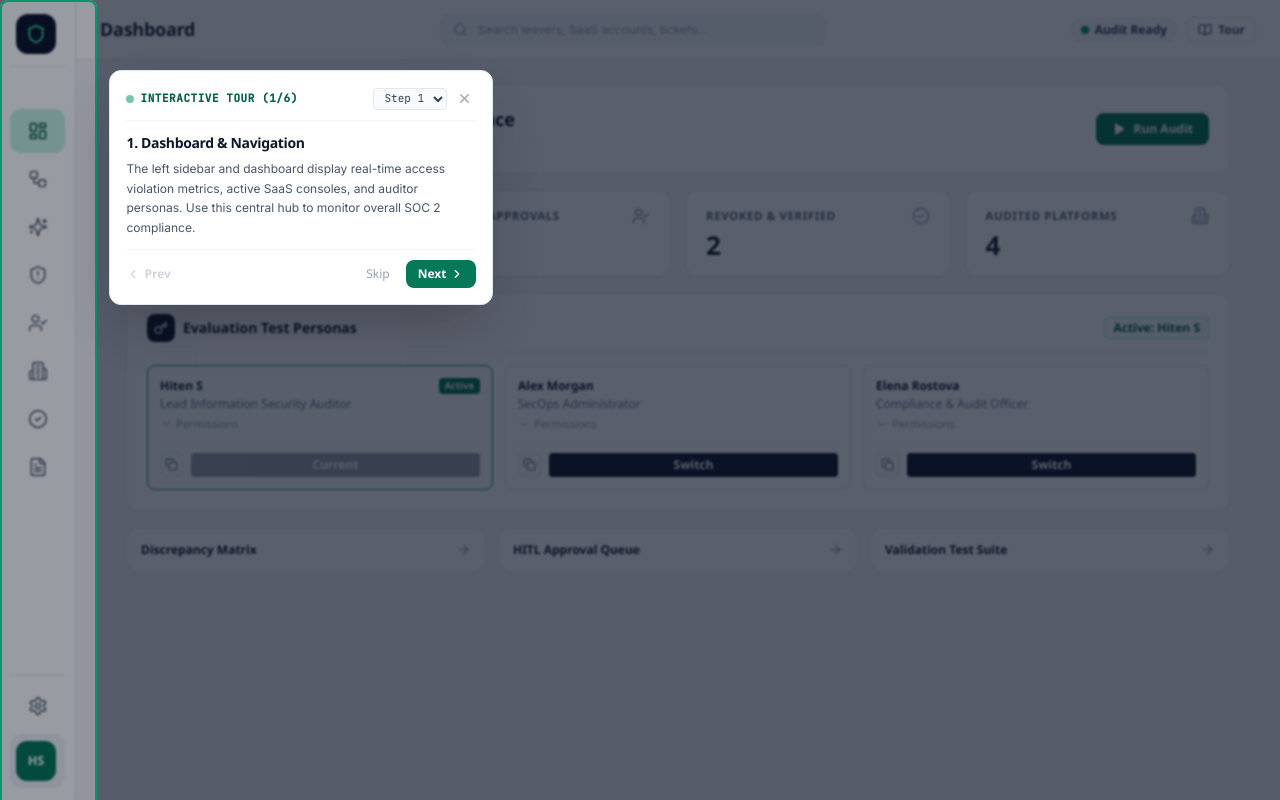
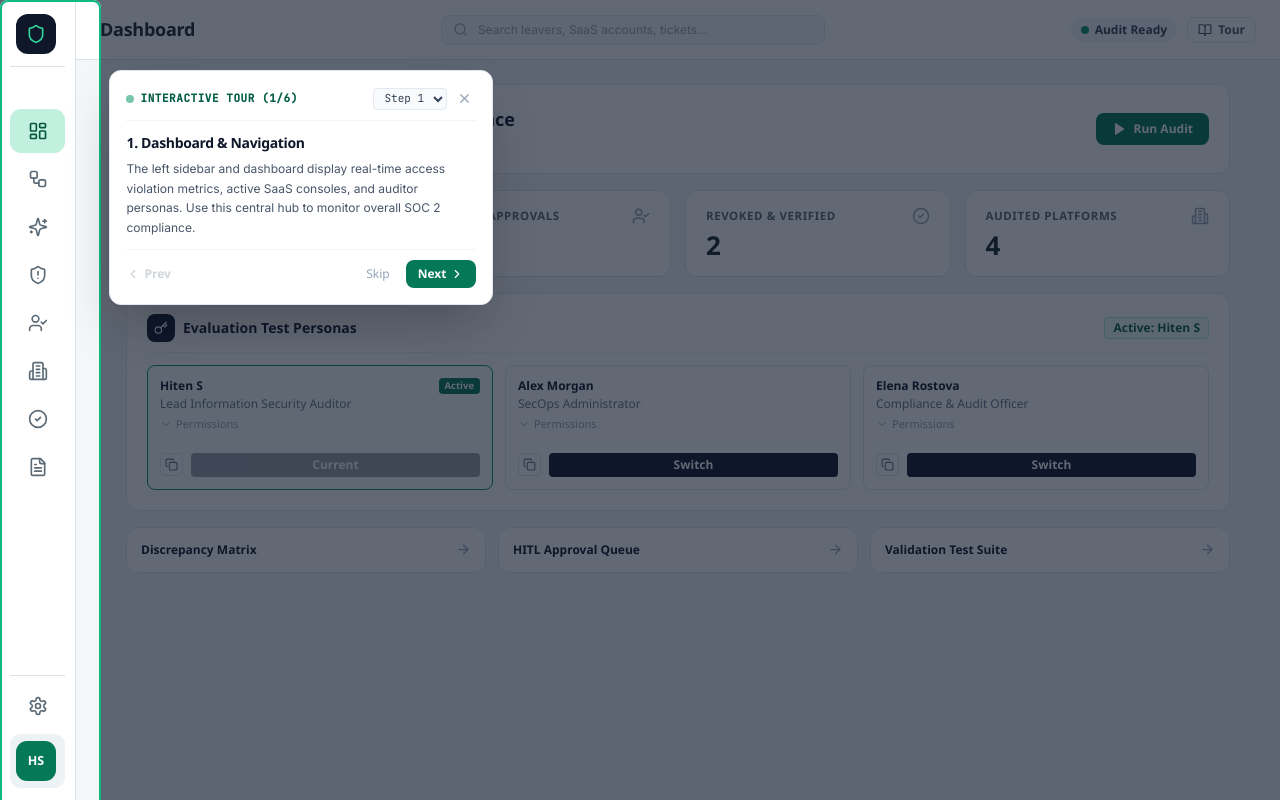
Before and after one commit to Hiten-dev-ai/AtherControl, a React (Vite) app: page / in a window 1280 px wide. Both pictures are taken after a click on the button "Tour". Built offline with nearby package versions, Linux system fonts and the light colour scheme.

Commit message:
fix(tour): remove backdrop-blur so spotlight cutout remains 100% sharp, clear, and unblurred

```diff
--- a/src/components/SpotlightTour.tsx
+++ b/src/components/SpotlightTour.tsx
@@ -143,30 +143,36 @@ export const SpotlightTour: React.FC<SpotlightTourProps> = ({
   };
 
   return (
-    <div className="fixed inset-0 z-[100] pointer-events-auto">
-      {/* Dimmed backdrop */}
+    <div className="fixed inset-0 z-[100] pointer-events-auto overflow-hidden">
+      {/* Spotlight cutout outline with massive outer shadow - inside is 100% sharp and unblurred */}
+      {targetRect ? (
+        <div
+          className="fixed border-2 border-emerald-500 rounded-lg pointer-events-none transition-all duration-200 shadow-[0_0_0_9999px_rgba(15,23,42,0.65)]"
+          style={{
+            top: `${Math.max(0, targetRect.top - 6)}px`,
+            left: `${Math.max(0, targetRect.left - 6)}px`,
+            width: `${targetRect.width + 12}px`,
+            height: `${targetRect.height + 12}px`
+          }}
+        />
+      ) : (
+        <div
+          className="fixed inset-0 bg-slate-950/60 transition-all duration-200"
+          onClick={onClose}
+        />
+      )}
+
+      {/* Invisible backdrop to capture clicks outside card */}
       <div
-        className="absolute inset-0 bg-slate-950/40 backdrop-blur-[1px] transition-all duration-200"
+        className="fixed inset-0 bg-transparent"
         onClick={onClose}
       />
-
-      {/* Spotlight cutout outline */}
-      {targetRect && (
-        <div
-          className="absolute border-2 border-emerald-600 rounded-lg pointer-events-none transition-all duration-200 shadow-[0_0_0_9999px_rgba(15,23,42,0.45)]"
-          style={{
-            top: `${Math.max(0, targetRect.top - 4)}px`,
-            left: `${Math.max(0, targetRect.left - 4)}px`,
-            width: `${targetRect.width + 8}px`,
-            height: `${targetRect.height + 8}px`
-          }}
-        />
-      )}
 
       {/* Floating Anchored Modal Card (Condensed strictly to 1-2 sentences) */}
       <div
         className="fixed z-[101] w-full max-w-sm bg-white rounded-xl shadow-2xl border border-slate-200 p-4 transition-all duration-150"
         style={getCardStyle()}
+        onClick={(e) => e.stopPropagation()}
       >
         {/* Header */}
         <div className="flex items-center justify-between pb-2.5 border-b border-slate-100">
```
Also changed, not shown: 1 other file (tests, documents, lock files or other folders).
